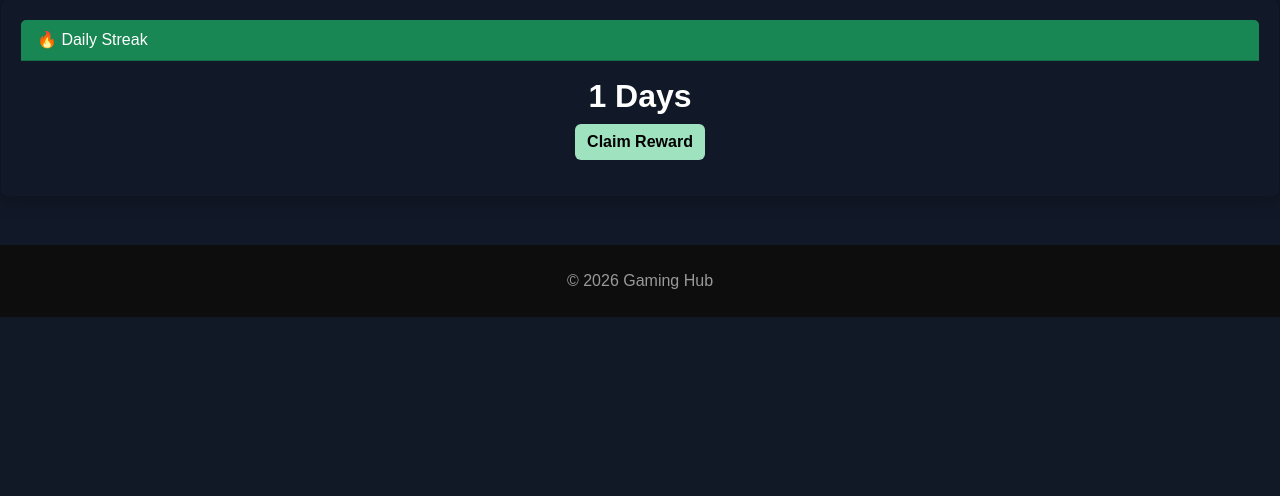
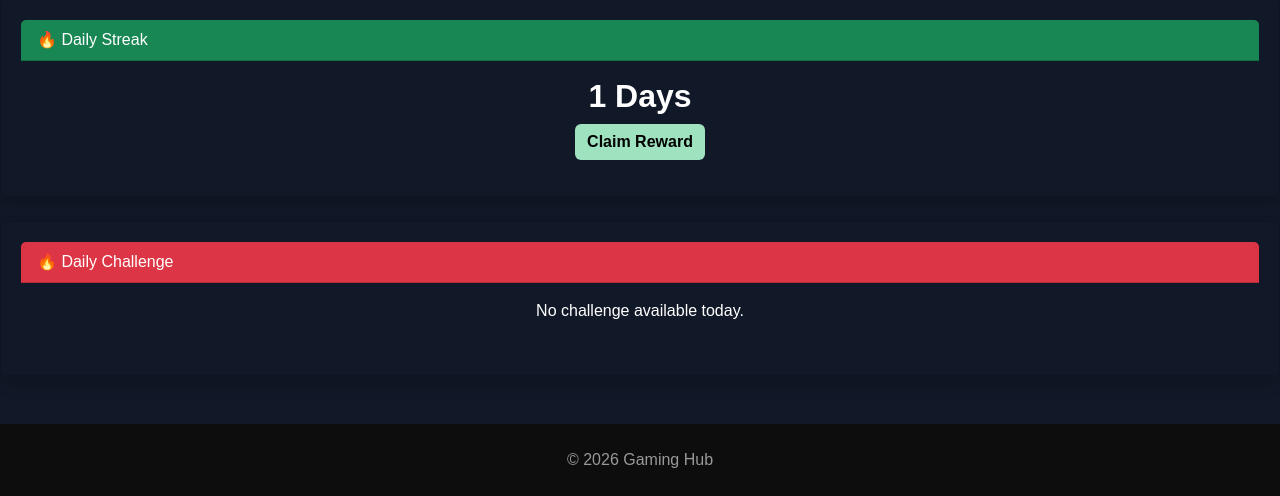
Before and after one commit to M-Bhargavi8/COGNEXA, a Flask app: page /dashboard in a window 1280 px wide. Shown: the part 1319-1815 px from the top of the page. Before the commit the page ends 1636 px from the top, so only its background shows below. Run offline with Flask 3, Linux system fonts and the light colour scheme; a user stored in the database is signed in; tables that the repository leaves empty hold one stand-in row (values such as "Sample post").

Commit message:
feat: add Daily Challenge card to the dashboard
dashboard_home() fetches today's challenge (creating it if this is
the first request of the day for anyone), the target game, whether
the current user has already completed it, and its play URL via the
existing get_play_url() helper -- same pattern the reward/streak
cards already use.

Card shows the target game + difficulty (if the challenge specifies
one) + description + reward, and either a "Play Now" link straight to
the game or a completed badge, matching the style of the existing
streak/achievements cards rather than introducing a new visual
pattern. Verified via the test client: the card renders, shows "Play
Now" for a fresh user who hasn't completed it, and would show
"Completed today" once they have (covered by the challenge-completion
tests already run against the same code path).

```diff
--- a/gaminghub/routes/dashboard.py
+++ b/gaminghub/routes/dashboard.py
@@ -2,6 +2,8 @@ from flask import Blueprint, render_template
 from flask_login import login_required, current_user
 
 from gaminghub.services.reward_service import xp_progress
+from gaminghub.services import challenge_service, game_service
+from gaminghub.models.game import Game
 
 dashboard = Blueprint("dashboard", __name__)
 
@@ -9,8 +11,16 @@ dashboard = Blueprint("dashboard", __name__)
 @login_required
 def dashboard_home():
     _, xp_needed, xp_percent = xp_progress(current_user)
+
+    challenge = challenge_service.get_today_challenge()
+    challenge_game = Game.query.get(challenge.game_id) if challenge else None
+
     return render_template(
         "dashboard.html",
         xp_needed=xp_needed,
-        xp_percent=xp_percent
+        xp_percent=xp_percent,
+        challenge=challenge,
+        challenge_game=challenge_game,
+        challenge_done=challenge_service.has_completed_today(current_user) if challenge else False,
+        challenge_url=game_service.get_play_url(challenge_game.slug) if challenge_game else None
     )
--- a/gaminghub/templates/dashboard.html
+++ b/gaminghub/templates/dashboard.html
@@ -218,4 +218,37 @@ Claim Reward
 </div>
 
 </div>
+<div class="card shadow mt-4">
+
+<div class="card-header bg-danger text-white">
+
+🔥 Daily Challenge
+
+</div>
+
+<div class="card-body text-center">
+
+{% if challenge %}
+
+<h5>{{ challenge_game.icon }} {{ challenge_game.name }}{% if challenge.difficulty %} · {{ challenge.difficulty|capitalize }}{% endif %}</h5>
+
+<p>{{ challenge.description }}</p>
+
+<p class="text-warning fw-bold">+{{ challenge.xp_reward }} XP · +{{ challenge.coin_reward }} Coins</p>
+
+{% if challenge_done %}
+<p class="text-success fw-bold">✅ Completed today</p>
+{% elif challenge_url %}
+<a href="{{ challenge_url }}" class="btn btn-danger">Play Now</a>
+{% endif %}
+
+{% else %}
+
+<p>No challenge available today.</p>
+
+{% endif %}
+
+</div>
+
+</div>
 {% endblock %}
```
